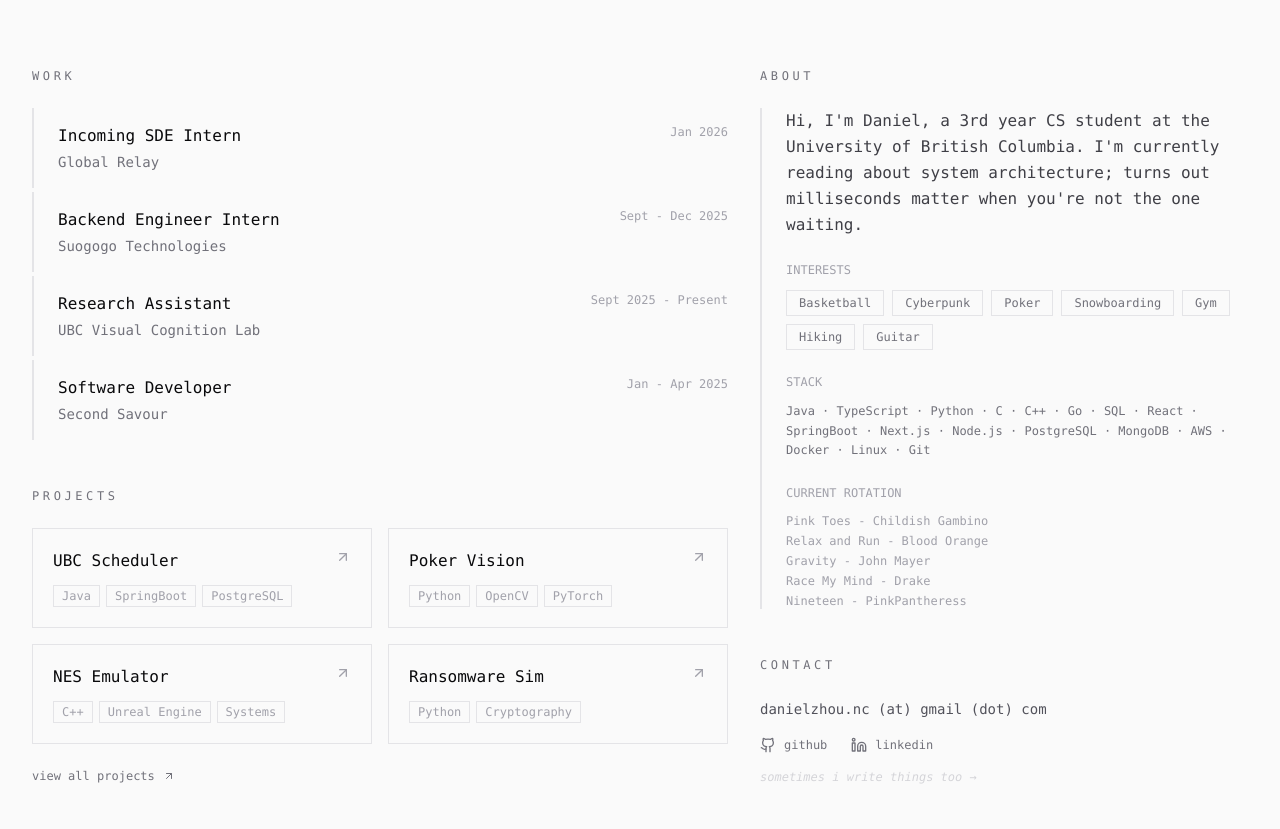
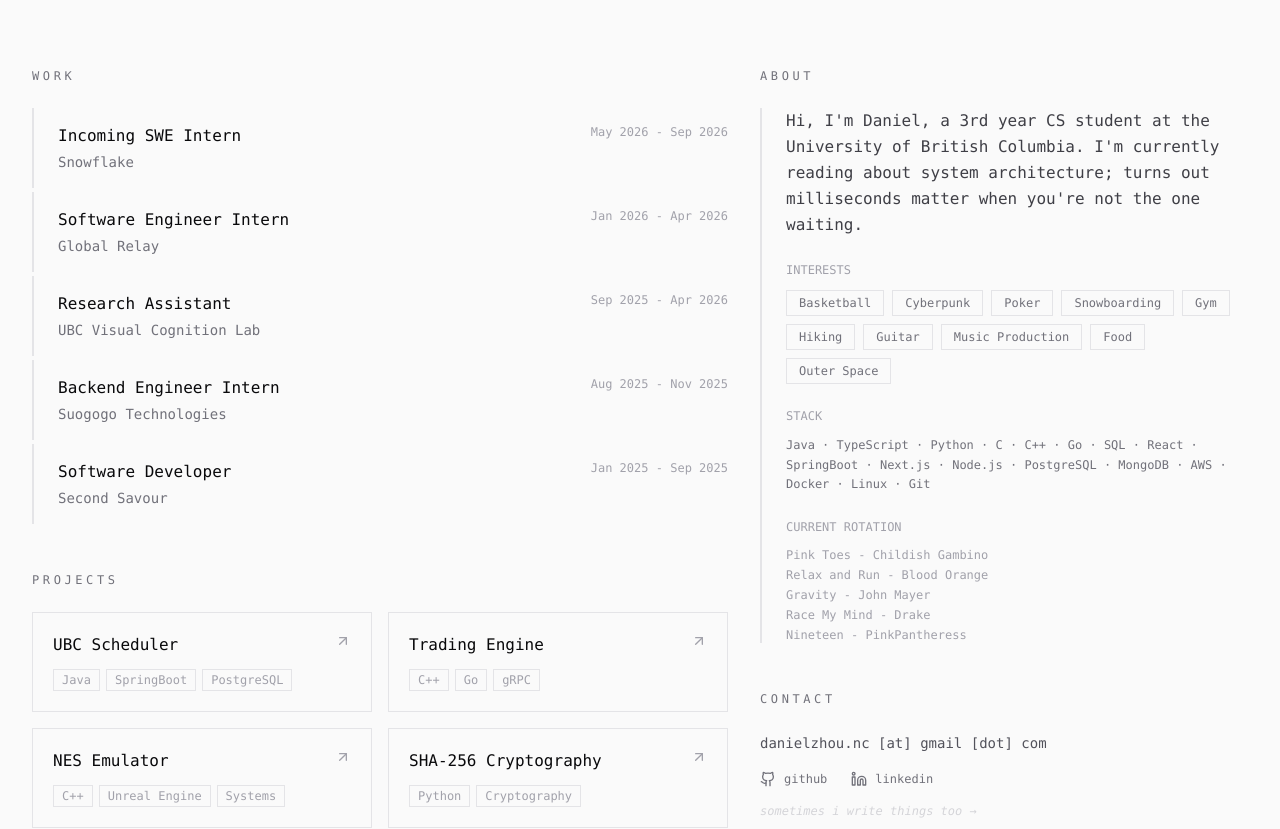
Before and after one commit to manggo-cd/dz.dev, a Next.js app: page / in a window 1280 px wide. Shown: the part 340-1169 px from the top of the page. Built offline with nearby package versions, Linux system fonts and the light colour scheme.

Commit message:
miscellaneous updates

```diff
--- a/app/page.tsx
+++ b/app/page.tsx
@@ -5,10 +5,11 @@
 export default function Portfolio() {
 
   const experiences = [
-    { role: "Incoming SDE Intern", company: "Global Relay", period: "Jan 2026" },
-    { role: "Backend Engineer Intern", company: "Suogogo Technologies", period: "Sept - Dec 2025" },
-    { role: "Research Assistant", company: "UBC Visual Cognition Lab", period: "Sept 2025 - Present" },
-    { role: "Software Developer", company: "Second Savour", period: "Jan - Apr 2025" },
+    { role: "Incoming SWE Intern", company: "Snowflake", period: "May 2026 - Sep 2026"},
+    { role: "Software Engineer Intern", company: "Global Relay", period: "Jan 2026 - Apr 2026"},
+    { role: "Research Assistant", company: "UBC Visual Cognition Lab", period: "Sep 2025 - Apr 2026"},
+    { role: "Backend Engineer Intern", company: "Suogogo Technologies", period: "Aug 2025 - Nov 2025"},
+    { role: "Software Developer", company: "Second Savour", period: "Jan 2025 - Sep 2025"},
   ];
 
   const projects = [
@@ -19,22 +20,22 @@
       link: "https://github.com/manggo-cd/UBC-Exam-Scheduler",
     },
     {
-      title: "Poker Vision",
-      description: "Computer vision pipeline with OpenCV and PyTorch for real-time playing card recognition. CNN-based classification with Monte Carlo simulation for optimal play evaluation.",
-      tags: ["Python", "OpenCV", "PyTorch", "FastAPI", "CNN"],
-      link: "https://github.com",
+      title: "Trading Engine",
+      description: "High-Performance C++ trading engine that utilizes an Order Book and Price-Time Priority matching.",
+      tags: ["C++", "Go", "gRPC", "React"],
+      link: "https://github.com/manggo-cd/TradingEngine",
     },
     {
       title: "NES Emulator",
       description: "Nintendo Entertainment System emulator built in C++, compatible with Raspberry Pi. Emulates the 6502 microprocessor instruction set by replicating system architecture in software.",
       tags: ["C++", "Unreal Engine", "Systems"],
-      link: "https://github.com",
+      link: "https://github.com/manggo-cd/NES-Emulator",
     },
     {
-      title: "Ransomware Sim",
+      title: "SHA-256 Cryptography",
       description: "Educational ransomware simulation for cybersecurity training and awareness.",
       tags: ["Python", "Cryptography"],
-      link: "https://github.com",
+      link: "https://github.com/manggo-cd/RansomwareSim",
     },
   ];
 
@@ -176,7 +177,7 @@
                 <div>
                   <h3 className="text-xs text-zinc-600 mb-3">INTERESTS</h3>
                   <div className="flex flex-wrap gap-2">
-                    {["Basketball", "Cyberpunk", "Poker", "Snowboarding", "Gym", "Hiking", "Guitar"].map(interest => (
+                    {["Basketball", "Cyberpunk", "Poker", "Snowboarding", "Gym", "Hiking", "Guitar", "Music Production", "Food", "Outer Space"].map(interest => (
                       <span key={interest} className="px-3 py-1 border border-zinc-800 text-xs text-zinc-500">
                         {interest}
                       </span>
@@ -212,7 +213,7 @@
                   href="mailto:danielzhou.nc@gmail.com"
                   className="text-sm text-zinc-400 hover:text-zinc-200 transition-colors"
                 >
-                  danielzhou.nc (at) gmail (dot) com
+                  danielzhou.nc [at] gmail [dot] com
                 </a>
                 <div className="flex gap-6 text-sm">
                   <a
--- a/package.json
+++ b/package.json
@@ -11,7 +11,7 @@
   "dependencies": {
     "@vercel/analytics": "^1.5.0",
     "lucide-react": "^0.454.0",
-    "next": "14.2.18",
+    "next": "^16.2.3",
     "react": "^18.3.1",
     "react-dom": "^18.3.1"
   },
```
Also changed, not shown: tsconfig.json (+19 -5 lines), 1 other file (tests, documents, lock files or other folders).
